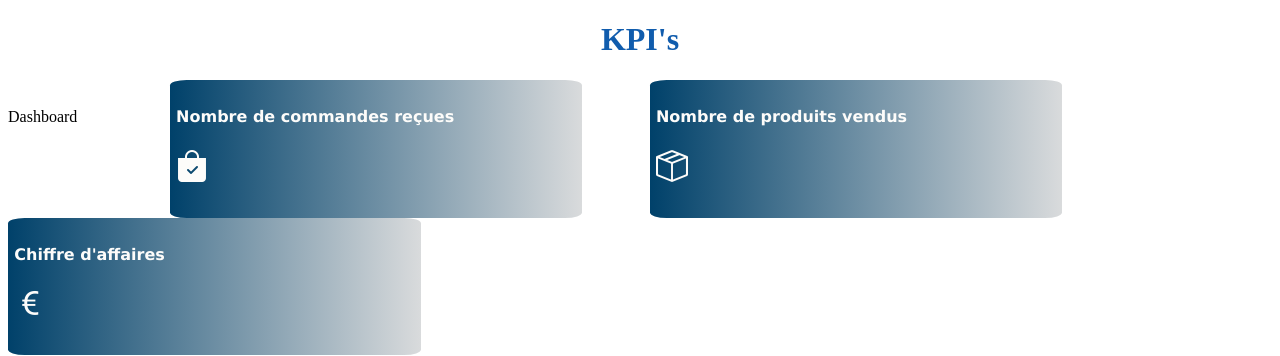
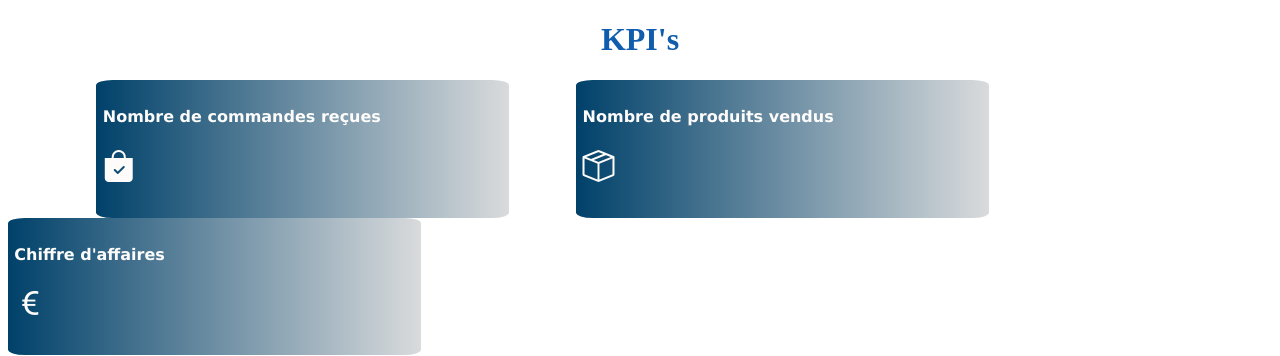
Before and after one commit to SMARTIN33/datapro, a Django app: template GoldenLine/templates/chart.html in a window 1280 px wide. Shown: the top 356 px of the page. Run offline with Django 3.2, Linux system fonts and the light colour scheme; the template is opened without the code that fills it, so the values that code supplies are empty.

Commit message:
supprimer une typo.

```diff
--- a/GoldenLine/templates/chart.html
+++ b/GoldenLine/templates/chart.html
@@ -6,7 +6,6 @@
 
       <h1 style="text-align: center" ><font color="#105cad">KPI's  </h1></font>
 
-      <div style="display: inline;">Dashboard
 
         <div class="card" style="margin-left: 7%;">
           <center>
```
